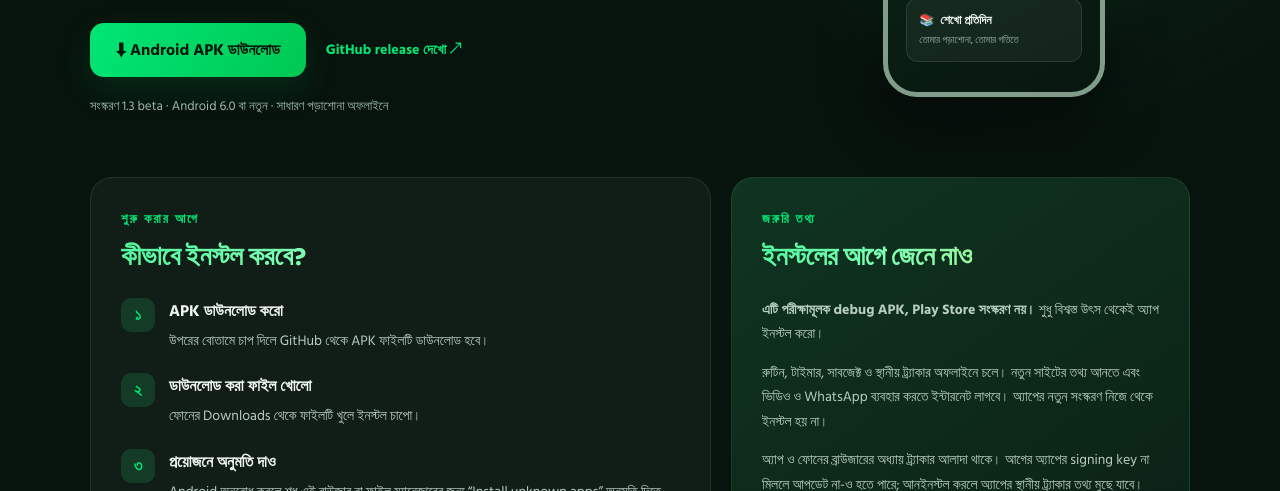
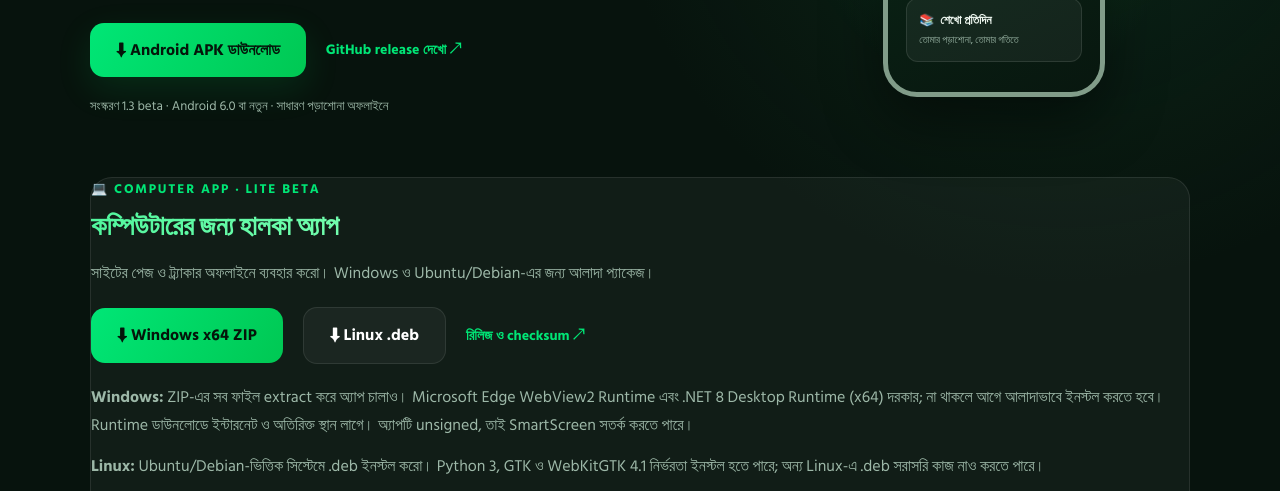
Before and after one commit to numb-netizen/Temp, a plain HTML site: page site/android-app.html in a window 1280 px wide. Shown: the part 458-949 px from the top of the page. Drawn offline with Linux system fonts and the light colour scheme.

Commit message:
Add Lite downloads and Linux runtime fix
Co-authored-by: arena-agent <297053741+arena-agent@users.noreply.github.com>

```diff
--- a/site/android-app.html
+++ b/site/android-app.html
@@ -43,6 +43,19 @@
         <p class="android-meta">সংস্করণ 1.3 beta · Android 6.0 বা নতুন · সাধারণ পড়াশোনা অফলাইনে</p>
       </div>
       <div class="android-visual" aria-hidden="true"><div class="android-phone"><div class="android-notch"></div><img src="assets/study-logo.png" width="96" height="96" alt=""><strong>HSC <span>2027</span></strong><small>চুনারুঘাট সরকারি কলেজ</small><div class="android-phone-card">📚 &nbsp;শেখো প্রতিদিন<br><span>তোমার পড়াশোনা, তোমার গতিতে</span></div></div></div>
+    </section>
+    <section class="android-panel desktop-download" aria-labelledby="desktop-title">
+      <div class="eyebrow">💻 COMPUTER APP · LITE BETA</div>
+      <h2 id="desktop-title">কম্পিউটারের জন্য হালকা অ্যাপ</h2>
+      <p>সাইটের পেজ ও ট্র্যাকার অফলাইনে ব্যবহার করো। Windows ও Ubuntu/Debian-এর জন্য আলাদা প্যাকেজ।</p>
+      <div class="android-actions">
+        <a class="btn btn-p" href="https://github.com/numb-netizen/Temp/releases/download/desktop-lite-v0.2.0-beta/HSC-2027-Lite-0.2.0-beta-win-x64.zip">⬇ Windows x64 ZIP</a>
+        <a class="btn btn-g" href="https://github.com/numb-netizen/Temp/releases/download/desktop-lite-v0.2.0-beta/HSC-2027-Lite-0.2.0-beta-linux.deb">⬇ Linux .deb</a>
+        <a class="android-release-link" href="https://github.com/numb-netizen/Temp/releases/tag/desktop-lite-v0.2.0-beta">রিলিজ ও checksum ↗</a>
+      </div>
+      <p><strong>Windows:</strong> ZIP-এর সব ফাইল extract করে অ্যাপ চালাও। <a href="https://developer.microsoft.com/en-us/microsoft-edge/webview2/" target="_blank" rel="noopener">Microsoft Edge WebView2 Runtime</a> এবং <a href="https://dotnet.microsoft.com/en-us/download/dotnet/8.0" target="_blank" rel="noopener">.NET 8 Desktop Runtime (x64)</a> দরকার; না থাকলে আগে আলাদাভাবে ইনস্টল করতে হবে। Runtime ডাউনলোডে ইন্টারনেট ও অতিরিক্ত স্থান লাগে। অ্যাপটি unsigned, তাই SmartScreen সতর্ক করতে পারে।</p>
+      <p><strong>Linux:</strong> Ubuntu/Debian-ভিত্তিক সিস্টেমে .deb ইনস্টল করো। Python 3, GTK ও WebKitGTK 4.1 নির্ভরতা ইনস্টল হতে পারে; অন্য Linux-এ .deb সরাসরি কাজ নাও করতে পারে।</p>
+      <p>Lite অ্যাপের ট্র্যাকার পুরোনো কম্পিউটার অ্যাপ ও ব্রাউজার থেকে আলাদা; পুরোনো তথ্য নিজে থেকে স্থানান্তর হয় না। পুরোনো তথ্য রাখতে পুরোনো অ্যাপের ডেটা মুছো না। নতুন সাইটের তথ্য পেতে নতুন অ্যাপ সংস্করণ লাগবে; ভিডিও ও বাইরের লিংকে ইন্টারনেট দরকার।</p>
     </section>
     <section class="android-details" aria-label="অ্যাপ ইনস্টল করার নির্দেশনা">
       <div class="android-panel">
--- a/site/assets/android-download.css
+++ b/site/assets/android-download.css
@@ -31,3 +31,8 @@
 .android-page a:focus-visible{outline:2px solid var(--green2);outline-offset:4px}
 @media(max-width:800px){.android-hero{grid-template-columns:1fr;gap:20px}.android-visual{min-height:320px}.android-details{grid-template-columns:1fr}}
 @media(max-width:480px){.android-page{padding-top:100px}.android-hero{padding-top:25px!important}.android-panel{padding:24px}.android-actions{align-items:stretch;flex-direction:column}.android-download{text-align:center}.android-release-link{text-align:center}.android-copy h1{font-size:38px}}
+
+.desktop-download{margin:0 0 28px;line-height:1.7}
+.desktop-download p{color:var(--muted);margin:14px 0 0}
+.desktop-download .android-actions{margin:20px 0}
+.desktop-download h2{margin-bottom:10px}
```
Also changed, not shown: tests/desktop-lite.test.cjs (added, +21 -0 lines), README.md, 1 other file.
